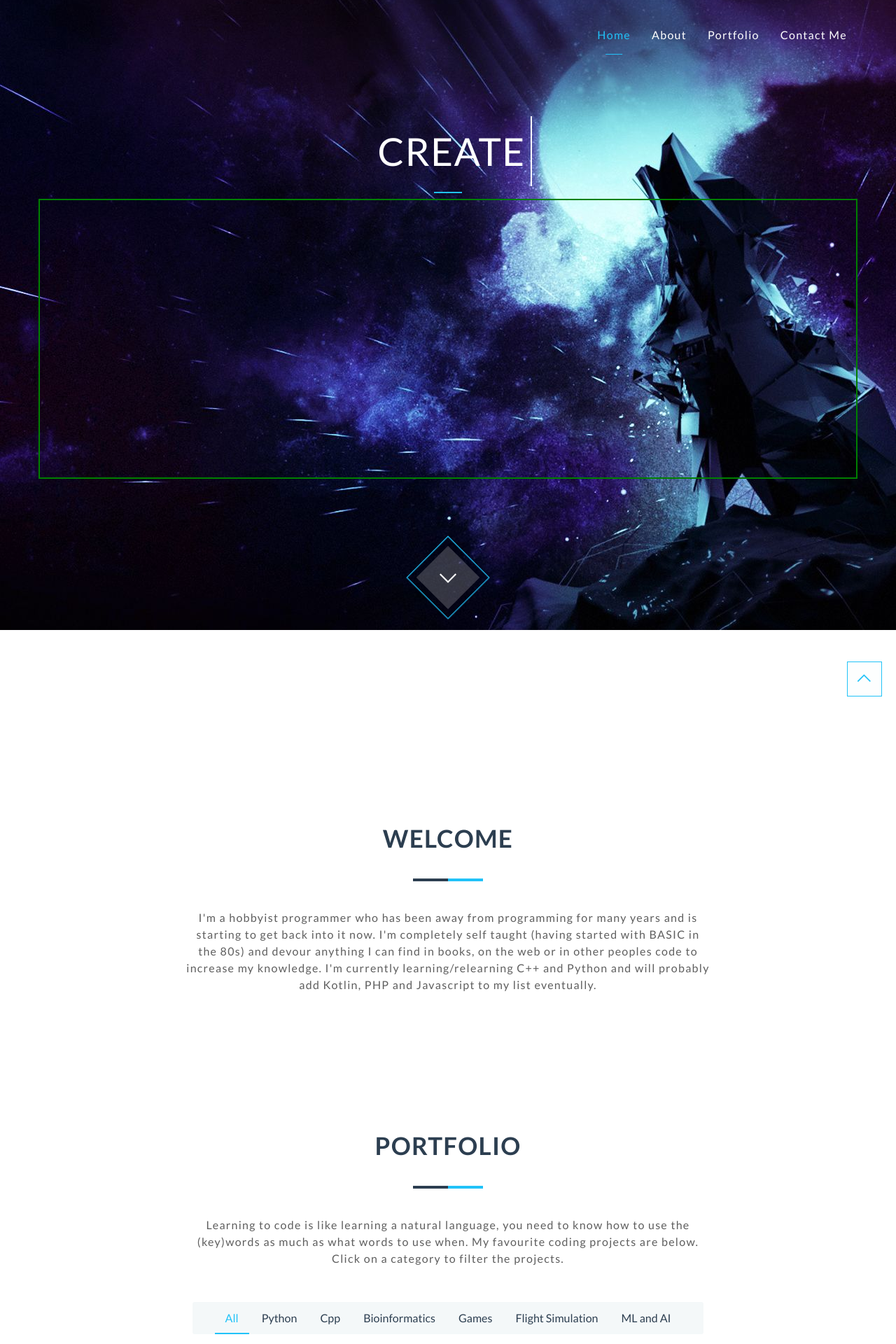
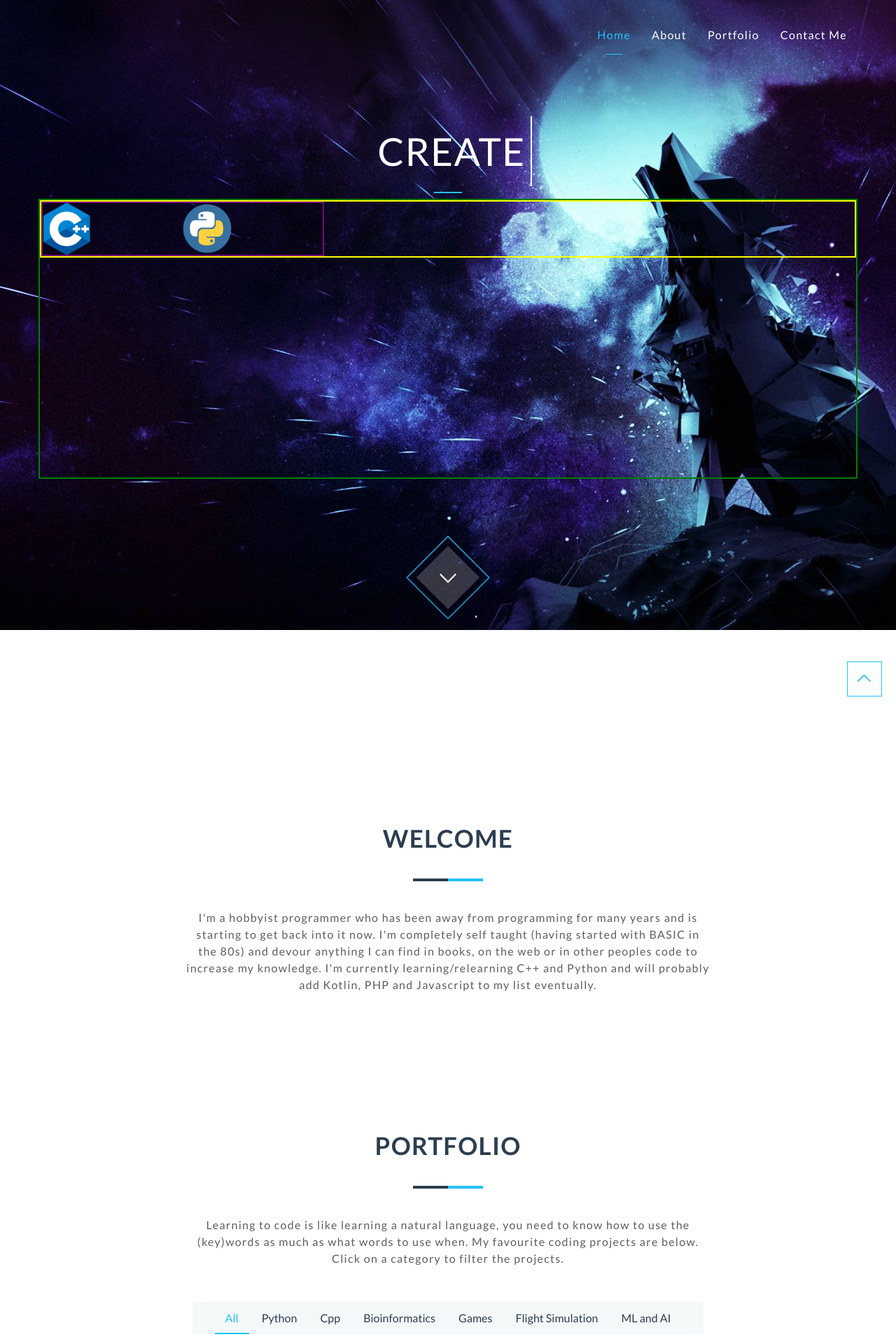
Before and after one commit to Gamernaut/gamernaut.github.io, a Jekyll site: the page built from index.html, in a window 1280 px wide. Shown: the top 1920 px of the page at 70% size. Built offline with Jekyll 4.4.1, drawn with Linux system fonts in a browser that asks for light colours; nearby versions of some CDN libraries.

Commit message:
Update header.html

```diff
--- a/_includes/header.html
+++ b/_includes/header.html
@@ -80,6 +80,12 @@
         <div>
            <hr class="small">
            <div style="min-height: 400px; display: block; margin-left: auto; margin-right: auto;border: 2px solid green">
+             <table style="display: block; margin-left: auto; margin-right: auto;border: 2px solid yellow">
+               <tr style="border: 2px solid purple">
+                 <td style="width: 50%; text-align: right"><img src="{{ site.baseurl }}/images/logos/cplusplus.png" width="35%" alt="Cplusplus.png logo"/></td>
+                 <td style="width: 50%; text-align: left"><img src="{{ site.baseurl }}/images/logos/python.png" width="35%" alt="Python.png logo"/></td>
+                </tr>
+              </table>
            </div>
         </div>
 
```
